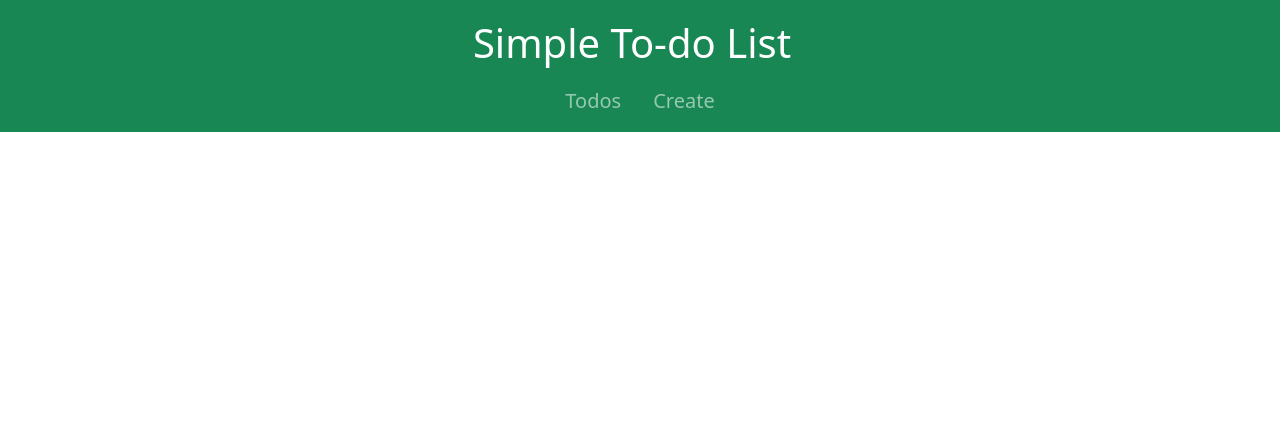
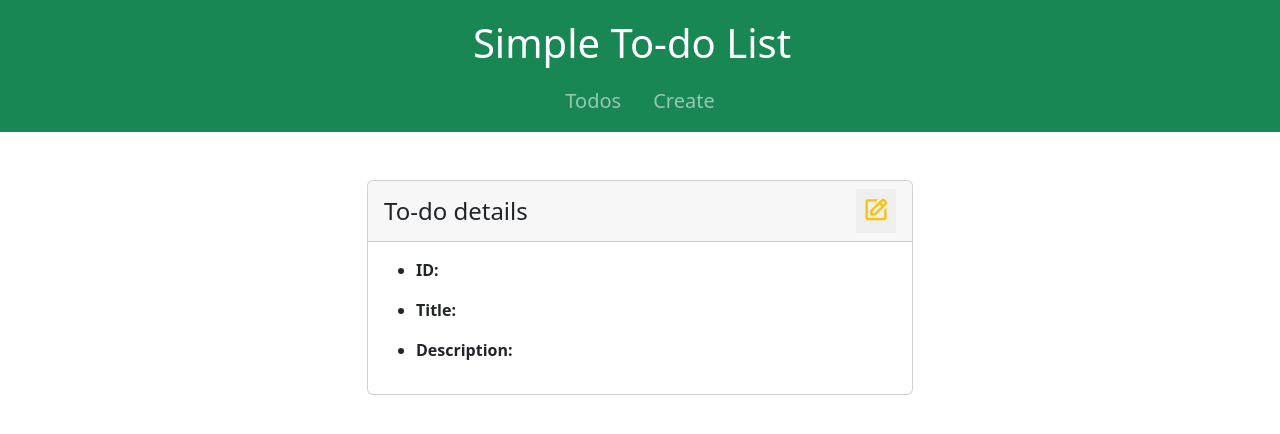
Before and after one commit to fjebernas/Simple-Todo-List, an Angular app in the folder simple-todo-list-frontend/: page /show/1 in a window 1280 px wide. Before the commit this address led to /. Shown: the top 434 px of the page. Built offline with nearby package versions, Linux system fonts and the light colour scheme; no server answers.

Commit message:
show todo component introduced

```diff
--- a/simple-todo-list-frontend/src/app/app-routing.module.ts
+++ b/simple-todo-list-frontend/src/app/app-routing.module.ts
@@ -2,11 +2,13 @@ import { NgModule } from '@angular/core';
 import { RouterModule, Routes } from '@angular/router';
 import { TodoCreateComponent } from './todo-create/todo-create.component';
 import { TodoListComponent } from './todo-list/todo-list.component';
+import { TodoShowComponent } from './todo-show/todo-show.component';
 
 const routes: Routes = [
   {path: '', redirectTo: 'list', pathMatch: 'full'},
   {path: 'list', component: TodoListComponent},
   {path: 'create', component: TodoCreateComponent},
+  {path: 'show/:id', component: TodoShowComponent},
 ];
 
 @NgModule({
--- a/simple-todo-list-frontend/src/app/app.module.ts
+++ b/simple-todo-list-frontend/src/app/app.module.ts
@@ -8,12 +8,14 @@ import { AppComponent } from './app.component';
 import { TodoListComponent } from './todo-list/todo-list.component';
 import { TodoCreateComponent } from './todo-create/todo-create.component';
 import { FormsModule } from '@angular/forms';
+import { TodoShowComponent } from './todo-show/todo-show.component';
 
 @NgModule({
   declarations: [
     AppComponent,
     TodoListComponent,
     TodoCreateComponent,
+    TodoShowComponent,
   ],
   imports: [
     BrowserModule,
--- a/simple-todo-list-frontend/src/app/todo-list/todo-list.component.html
+++ b/simple-todo-list-frontend/src/app/todo-list/todo-list.component.html
@@ -14,7 +14,12 @@
           <tbody>
             <tr *ngFor="let todo of todos">
               <td>{{ todo.id }}</td>
-              <td>{{ todo.title }}</td>
+              <td
+                (click)="showTodo(todo.id)">
+                <button class="btn btn-link text-primary text-decoration-none" type="button">
+                  {{ todo.title }}
+                </button>
+              </td>
               <td>
                 <button
                   (click)="deleteTodo(todo.id)"
--- a/simple-todo-list-frontend/src/app/todo-list/todo-list.component.ts
+++ b/simple-todo-list-frontend/src/app/todo-list/todo-list.component.ts
@@ -35,4 +35,8 @@ export class TodoListComponent implements OnInit {
       complete: () => this.getTodos(),
     });
   }
+
+  showTodo(id?: number) {
+    this.router.navigate(["show", id]);
+  }
 }
--- /dev/null
+++ b/simple-todo-list-frontend/src/app/todo-show/todo-show.component.html
@@ -0,0 +1,37 @@
+
+<div class="container mt-5">
+  <div class="row">
+    <div class="col-md-6 offset-md-3">
+      <div class="card">
+        <div class="card-header d-flex justify-content-between align-items-center">
+          <span class="fs-4">To-do details</span>
+          <button class="text-warning fs-3 border-0">
+            <i class='bx bx-edit'></i>
+          </button>
+        </div>
+        <div class="card-body">
+          <ul>
+            <li>
+              <p>
+                <span class="fw-bold">ID: </span>
+                {{ todo.id }}
+              </p>
+            </li>
+            <li>
+              <p>
+                <span class="fw-bold">Title: </span>
+                {{ todo.title }}
+              </p>
+            </li>
+            <li>
+              <p>
+                <span class="fw-bold">Description: </span>
+                {{ todo.description }}
+              </p>
+            </li>
+          </ul>
+        </div>
+      </div>
+    </div>
+  </div>
+</div>
--- /dev/null
+++ b/simple-todo-list-frontend/src/app/todo-show/todo-show.component.ts
@@ -0,0 +1,33 @@
+import { Component, OnInit } from '@angular/core';
+import { ActivatedRoute } from '@angular/router';
+import { Todo } from '../todo';
+import { TodoService } from '../todo.service';
+
+@Component({
+  selector: 'app-todo-show',
+  templateUrl: './todo-show.component.html',
+  styleUrls: ['./todo-show.component.css']
+})
+export class TodoShowComponent implements OnInit {
+
+  todo: Todo = new Todo();
+
+  constructor(
+      private todoService: TodoService,
+      private activatedRoute: ActivatedRoute
+    ) { }
+
+  ngOnInit(): void {
+    this.getTodo();
+  }
+
+  getTodo() {
+    this.todoService.getById(
+      this.activatedRoute.snapshot.params['id']
+    ).subscribe({
+      error: e => console.error(e),
+      next: n => this.todo = n,
+    });
+  }
+
+}
--- a/simple-todo-list-frontend/src/app/todo.service.ts
+++ b/simple-todo-list-frontend/src/app/todo.service.ts
@@ -23,4 +23,8 @@ export class TodoService {
   delete(id?: number) : Observable<Object> {
     return this.httpClient.delete(`${this.baseUrl}/${id}`);
   }
+
+  getById(id?: number) : Observable<Todo> {
+    return this.httpClient.get<Todo>(`${this.baseUrl}/${id}`);
+  }
 }
```
Also changed, not shown: simple-todo-list-frontend/src/app/todo-show/todo-show.component.css (added), 1 other file (tests, documents, lock files or other folders).
